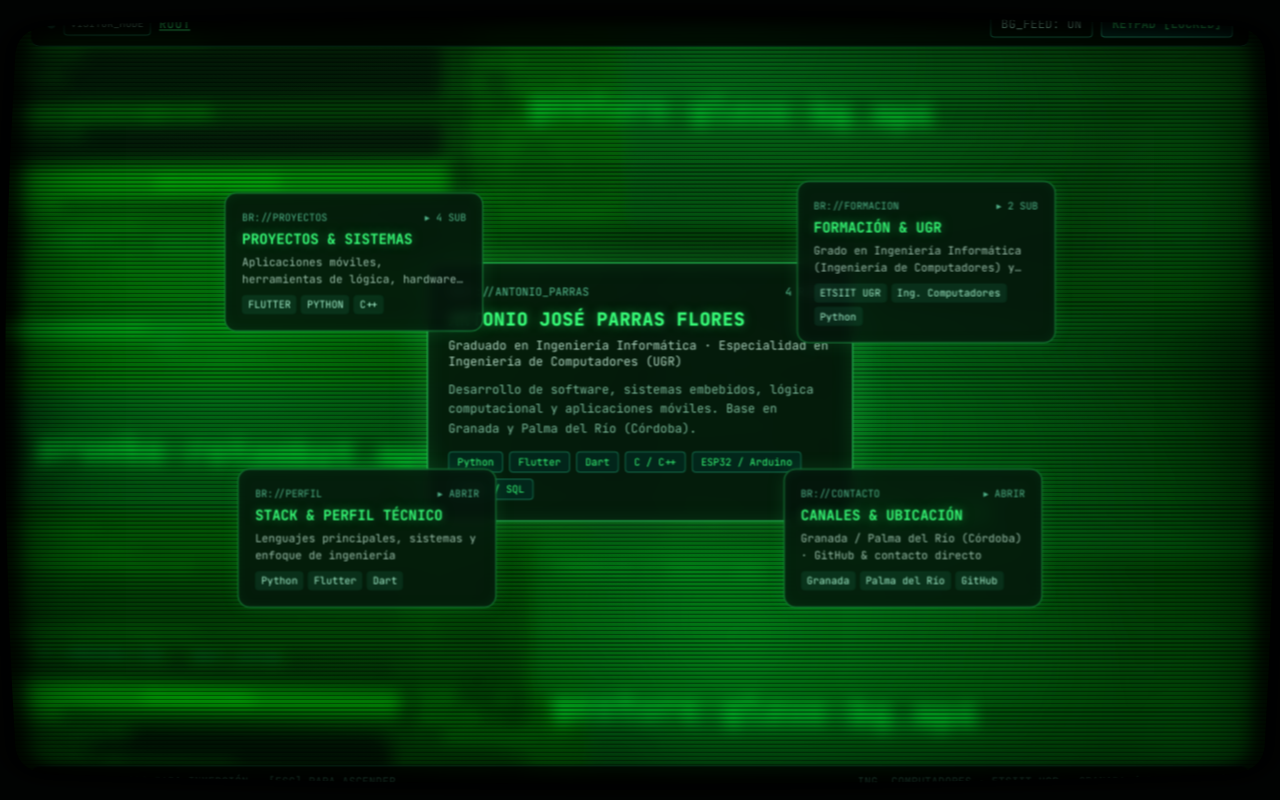
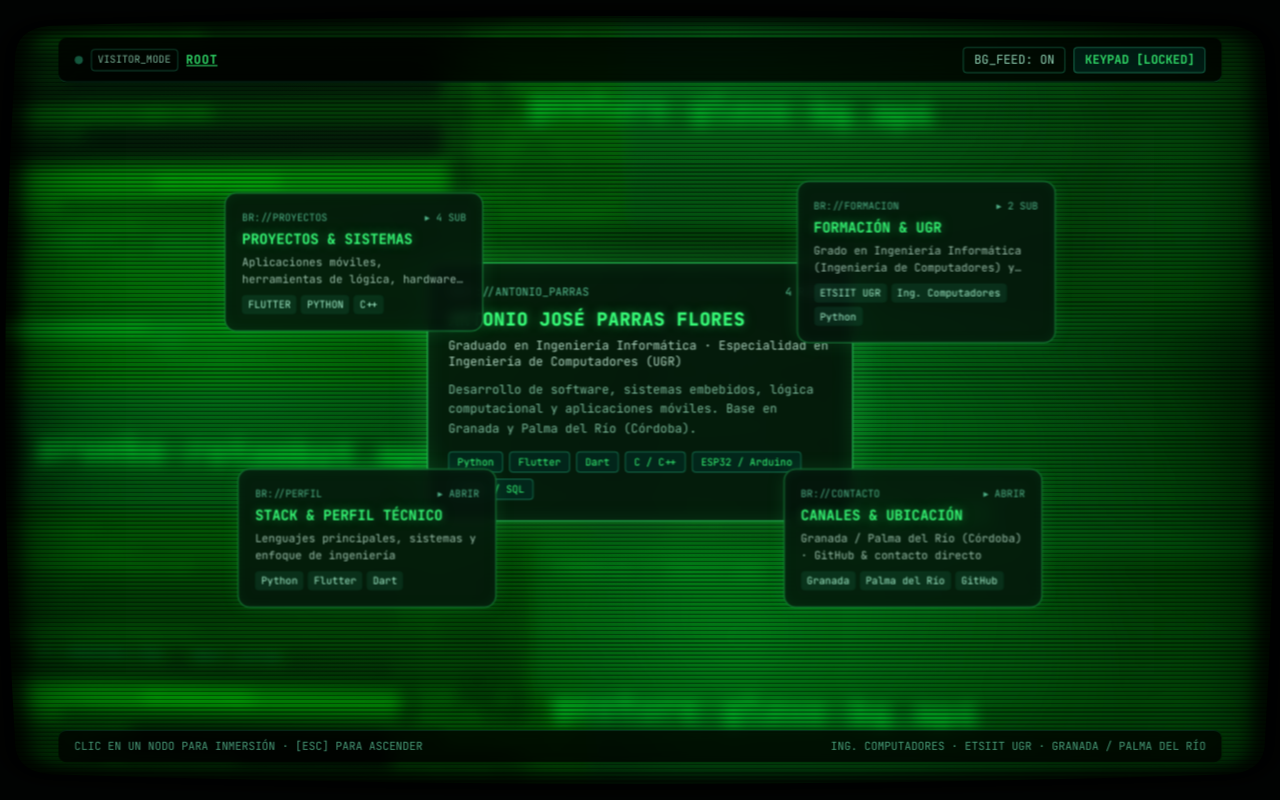
Before and after one commit to antoniojpaflor/portfolio-web, a plain HTML site: page index.html in a window 1280 px wide. Drawn offline with nearby package versions, Linux system fonts and the light colour scheme.

Commit message:
fix(ui): mover cabecera y pie dentro del marco negro del monitor CRT

```diff
--- a/index.html
+++ b/index.html
@@ -14,6 +14,24 @@
     --phosphor-dim: #199b49;
     --phosphor-dark: #06180d;
     --crt-bg: #030a06;
+    /* Márgenes de seguridad: el contenido (cabecera/pie) queda DENTRO del marco negro */
+    --safe-top: clamp(34px, 5.4vh, 58px);
+    --safe-bottom: clamp(34px, 5.4vh, 58px);
+    --safe-x: clamp(28px, 5.2vw, 76px);
+  }
+
+  .hud-header {
+    position: fixed;
+    top: var(--safe-top);
+    left: var(--safe-x);
+    right: var(--safe-x);
+  }
+
+  .hud-footer {
+    position: fixed;
+    bottom: var(--safe-bottom);
+    left: var(--safe-x);
+    right: var(--safe-x);
   }
 
   * {
@@ -307,7 +325,7 @@
 
       <!-- 2. Escena principal 100vh con márgenes interiores seguros dentro de la curva -->
       <div id="viewportRoot">
-        <header class="fixed top-2 left-6 right-6 md:left-10 md:right-10 z-30 h-11 px-4 flex items-center justify-between border-b border-emerald-400/30 bg-black/80 backdrop-blur-md text-xs rounded-lg">
+        <header class="hud-header z-30 h-11 px-4 flex items-center justify-between border-b border-emerald-400/30 bg-black/80 backdrop-blur-md text-xs rounded-lg">
           <div class="flex items-center gap-2 min-w-0">
             <span id="modeIndicatorDot" class="inline-block w-2 h-2 rounded-full bg-emerald-400/60 shrink-0"></span>
             <span id="sessionRoleTag" class="px-1.5 py-0.5 rounded border border-emerald-400/35 text-[10px] text-emerald-200/85 shrink-0">VISITOR_MODE</span>
@@ -332,7 +350,7 @@
 
         <main id="scatteredStage" class="relative w-full h-full pt-12 pb-10"></main>
 
-        <footer class="fixed bottom-2 left-6 right-6 md:left-10 md:right-10 z-20 h-8 px-4 flex items-center justify-between border-t border-emerald-400/20 bg-black/75 backdrop-blur-sm text-[11px] text-emerald-300/80 rounded-lg">
+        <footer class="hud-footer z-20 h-8 px-4 flex items-center justify-between border-t border-emerald-400/20 bg-black/75 backdrop-blur-sm text-[11px] text-emerald-300/80 rounded-lg">
           <span id="statusHint">CLIC EN UN NODO PARA INMERSIÓN · [ESC] PARA ASCENDER</span>
           <span class="hidden sm:inline">ING. COMPUTADORES · ETSIIT UGR · GRANADA / PALMA DEL RÍO</span>
         </footer>
```
